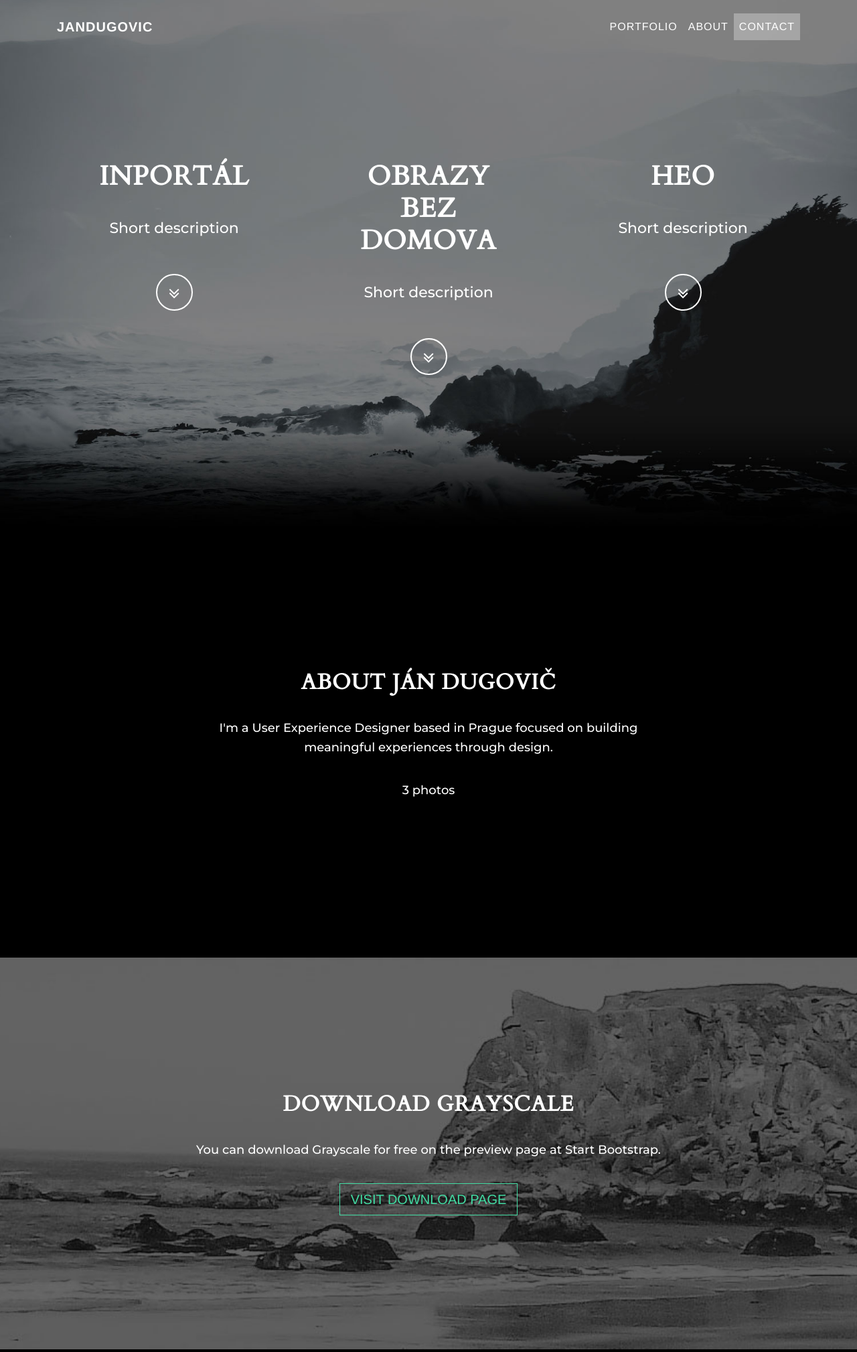
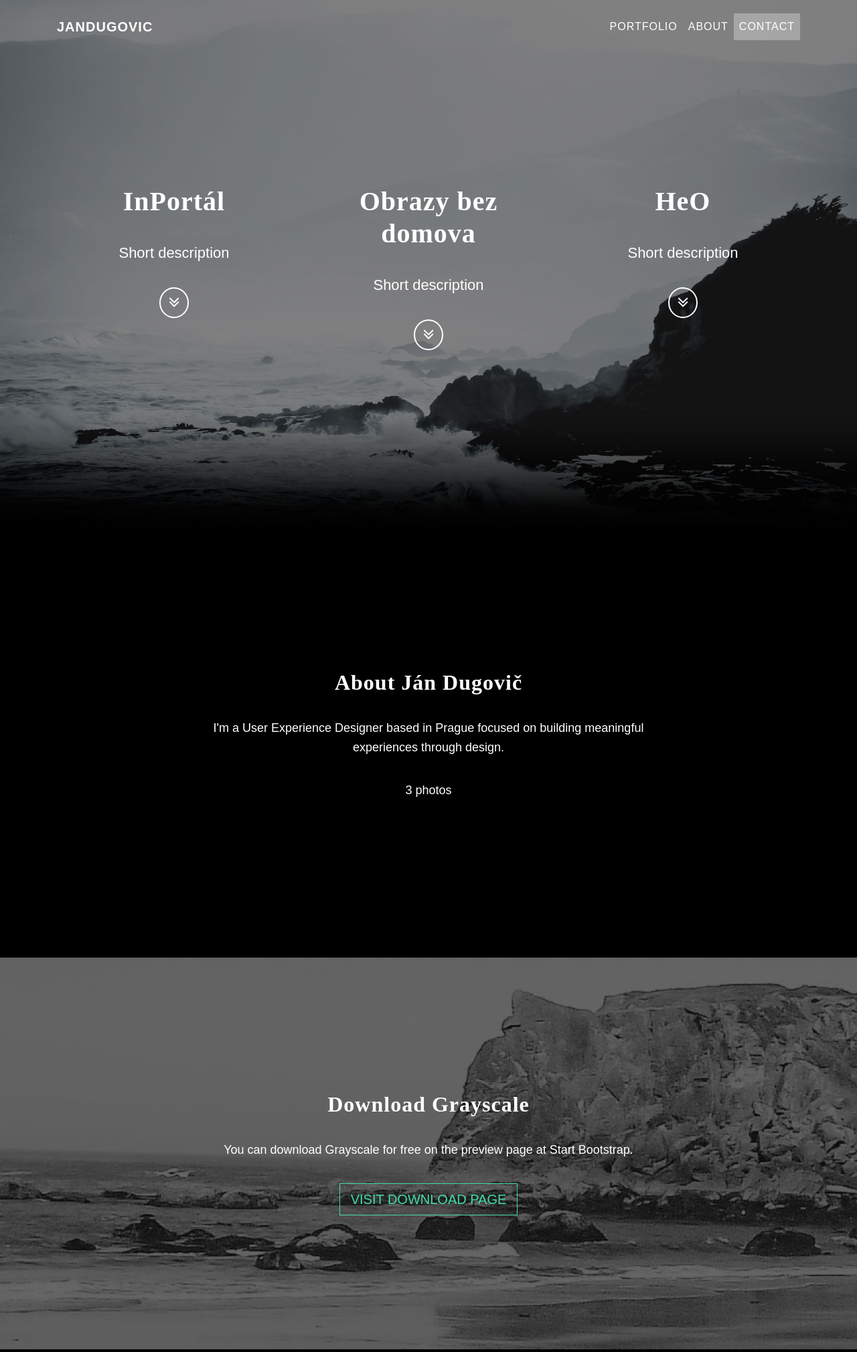
Before and after one commit to StartBootstrap/startbootstrap-grayscale, a PHP site: page / in a window 1280 px wide. Shown: the top 2019 px of the page at 67% size. Run offline with PHP 8.4, Linux system fonts and the light colour scheme; some libraries are stand-ins or nearby versions.

Commit message:
cleanup scss with comments

```diff
--- a/scss/grayscale.scss
+++ b/scss/grayscale.scss
@@ -1,7 +1,8 @@
 @import 'variables.scss';
 //@import 'mixins.scss';
 body {
-  font-family: 'Montserrat', sans-serif;
+  font-family: /* 'Montserrat',  */
+  sans-serif;
   position: relative;
   width: 100%;
   height: 100%;
@@ -21,11 +22,11 @@ h3,
 h4,
 h5,
 h6 {
-  font-family: 'Cardo', serif;
+  font-family: /* 'Cardo',  */
+  serif;
   font-weight: 700;
   margin: 0 0 35px;
-  letter-spacing: 1px;
-  text-transform: uppercase;
+  letter-spacing: 1px; //text-transform: uppercase;
 }
 
 p {
@@ -51,7 +52,7 @@ a {
 }
 
 #mainNav {
-  font-family: 'Cabin', 'Helvetica Neue', Helvetica, Arial, sans-serif;
+  //font-family: 'Cabin', 'Helvetica Neue', Helvetica, Arial, sans-serif;
   margin-bottom: 0;
   text-transform: uppercase;
   border-bottom: 1px solid fade-out(white, .7);
@@ -111,8 +112,7 @@ a {
 .masthead {
   display: table;
   width: 100%;
-  height: auto;
-  padding: 200px 0;
+  height: auto; //padding: 200px 0;
   text-align: center;
   color: white;
   background: url('../img/intro-bg.jpg') no-repeat bottom center scroll;
@@ -143,9 +143,9 @@ a {
 }
 
 .btn-circle {
-  font-size: 26px;
-  width: 55px;
-  height: 55px;
+  display: initial;
+  font-size: 26px; //width: 55px;
+  //height: 55px;
   margin-top: 15px;
   line-height: 45px;
   -webkit-transition: background 0.3s ease-in-out;
@@ -190,7 +190,7 @@ a {
 }
 
 .btn {
-  font-family: 'Cabin', 'Helvetica Neue', Helvetica, Arial, sans-serif;
+  //font-family: 'Cabin', 'Helvetica Neue', Helvetica, Arial, sans-serif;
   font-weight: 400;
   -webkit-transition: all 0.3s ease-in-out;
   transition: all 0.3s ease-in-out;
```
Also changed, not shown: css/grayscale.css (+3 -8 lines), css/grayscale.min.css.
